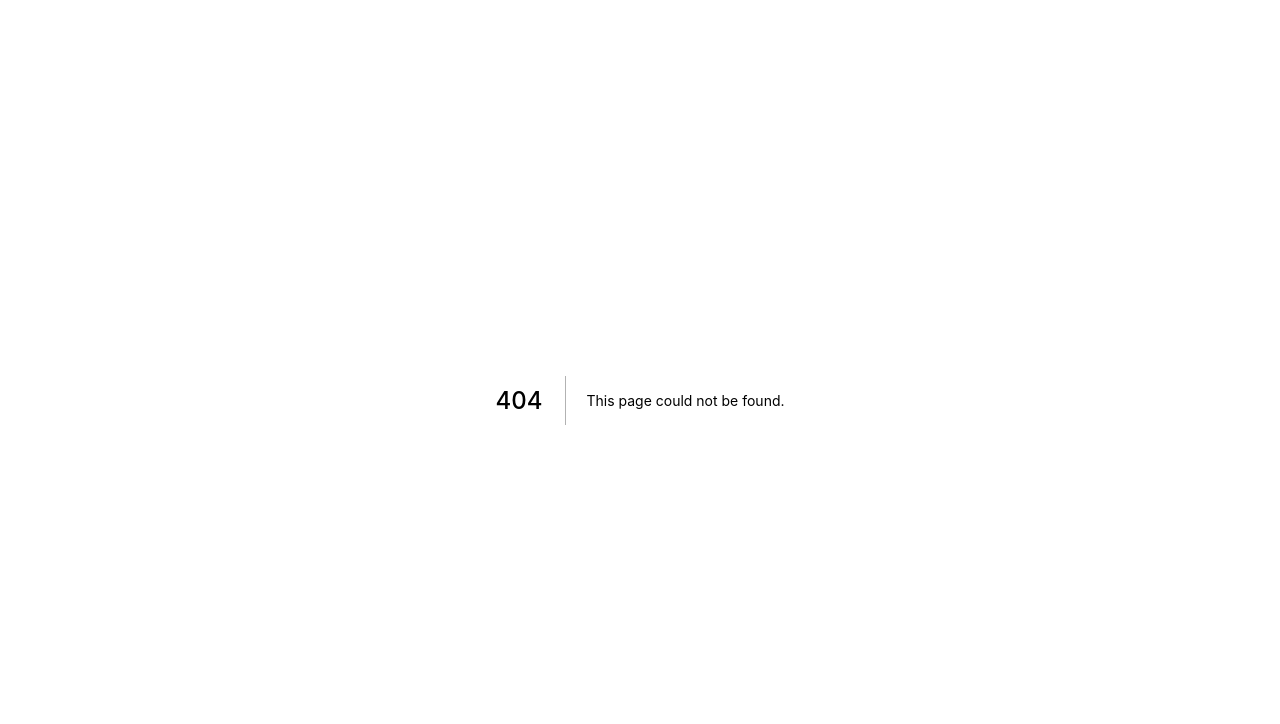
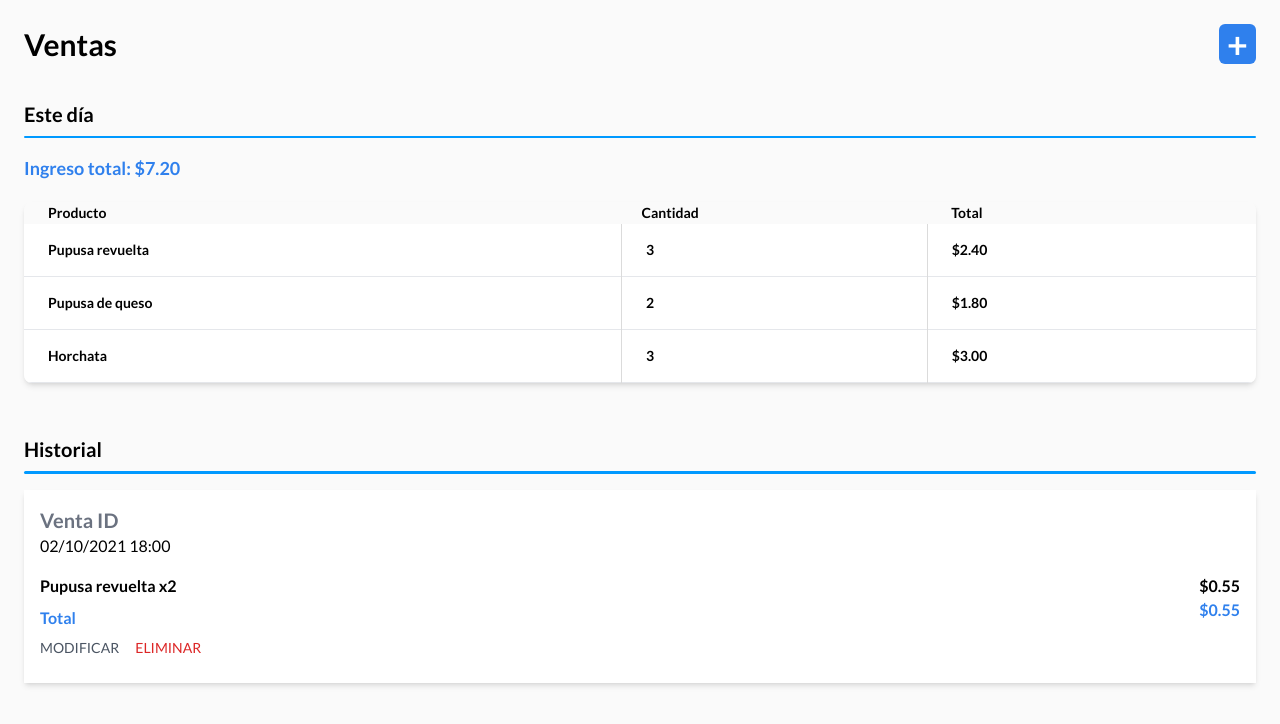
Before and after one commit to MoralesWJosue98/Proyecto-N-Pupas, a Next.js app in the folder Client/n-pupas/: page /admin/ventas in a window 1280 px wide. Before the commit this address had no page. Shown: the top 724 px of the page. Built offline with nearby package versions, Linux system fonts and the light colour scheme.

Commit message:
Add: admin sales page

```diff
--- /dev/null
+++ b/Client/n-pupas/pages/admin/ventas.jsx
@@ -0,0 +1,76 @@
+import { testHistoryAdmin, testProducts, testSaleDetails } from 'data/tempObjects';
+import SectionTitle from 'components/information/section-title';
+import PageHeading from 'components/information/page-heading';
+import { adminPages, titles } from 'constants/strings';
+import SaleTableRow from 'components/tables/saleRow';
+import SaleCard from 'components/cards/sale';
+import { adminRoutes } from 'routes/routes';
+import Head from 'next/head';
+
+const SalesPage = ({ salesByProduct, total }) => {
+    return (
+        <main className='p-6 flex flex-col gap-5'>
+            <Head>
+                <title>{adminPages.sales}</title>
+            </Head>
+            <PageHeading title={adminPages.sales} route={adminRoutes.newSale} />
+
+            <section>
+                <SectionTitle title={titles.today} />
+                <p className='text-lg text-primary-500 font-bold'>Ingreso total: ${total}</p>
+            </section>
+            <section>
+                <div className='relative overflow-x-auto shadow-md sm:rounded-lg mb-6'>
+                    <table className='w-full text-sm text-left'>
+                        <thead>
+                            <tr>
+                                <th className='pl-6'>Producto</th>
+                                <th className='pl-5 '>Cantidad</th>
+                                <th className='pl-6 '>Total</th>
+                            </tr>
+                        </thead>
+                        <tbody>
+                            {salesByProduct.map(sale => {
+                                return <SaleTableRow sale={sale} key={sale.product.id} />;
+                            })}
+                        </tbody>
+                    </table>
+                </div>
+            </section>
+            <section>
+                <SectionTitle title={titles.history} />
+                {testHistoryAdmin.map(history => {
+                    return <SaleCard history={history} key={history.id} />;
+                })}
+            </section>
+        </main>
+    );
+};
+
+export default SalesPage;
+
+export async function getServerSideProps() {
+    const products = testProducts;
+    const sales = [];
+    let total = 0;
+
+    products.forEach(product => {
+        sales.push({ product: product, soldAmount: 0 });
+    });
+
+    testSaleDetails.forEach(detail => {
+        sales.forEach(sale => {
+            if (sale.product.id == detail.product.id) {
+                sale.soldAmount += detail.amount;
+                total += detail.total;
+            }
+        });
+    });
+
+    return {
+        props: {
+            salesByProduct: sales,
+            total: total.toFixed(2),
+        },
+    };
+}
```
